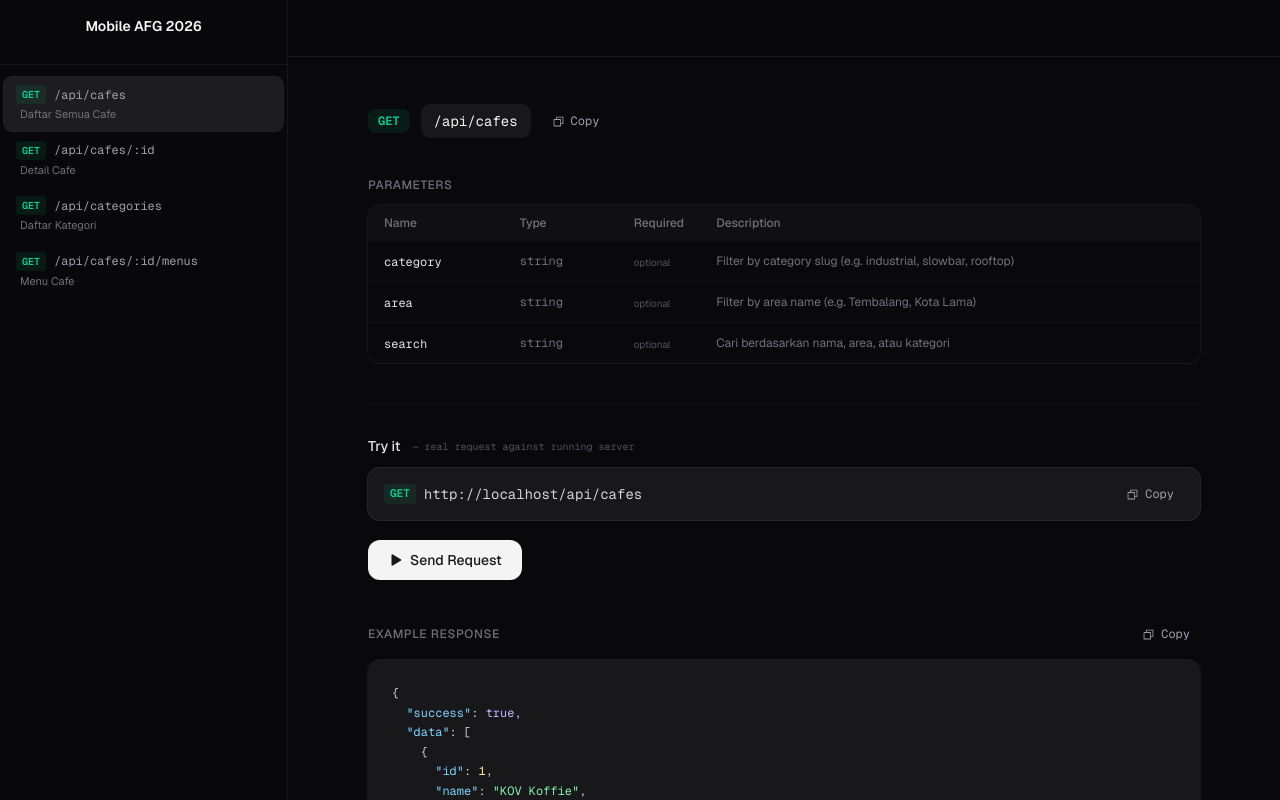
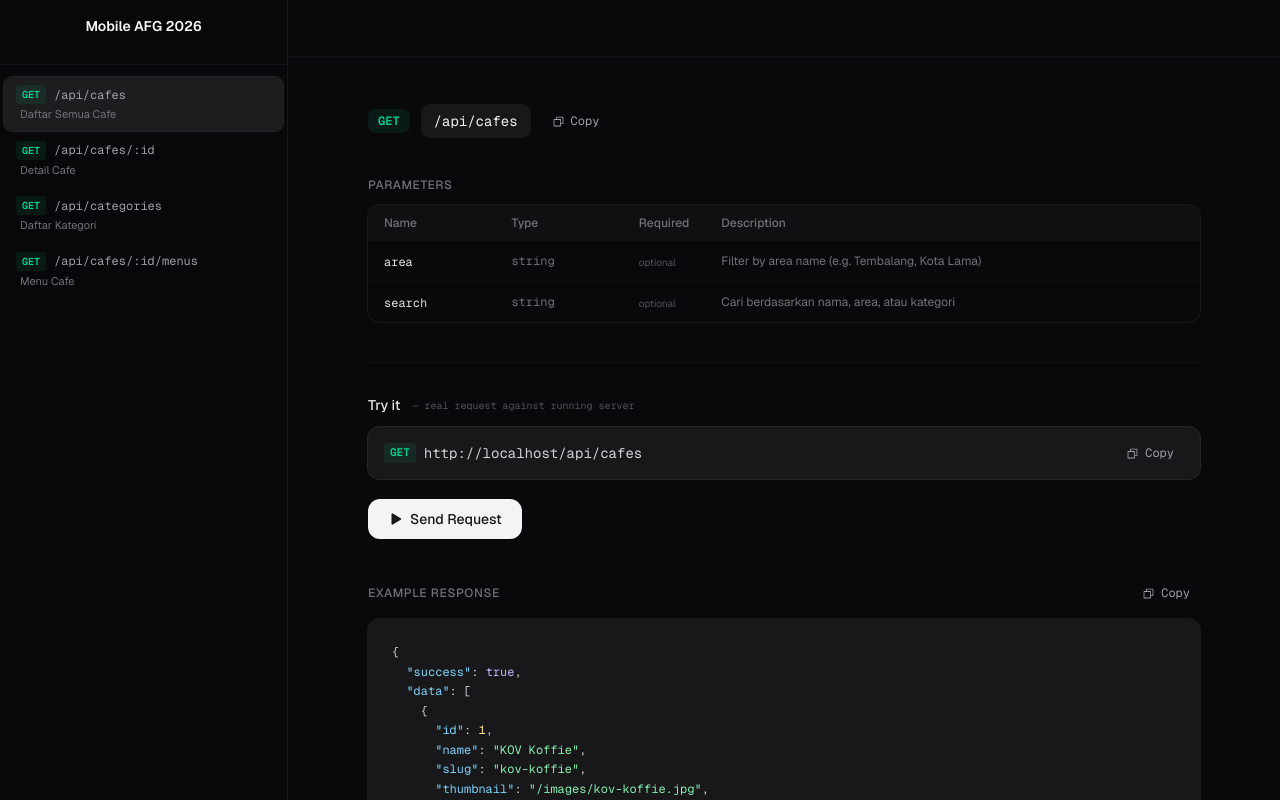
Before and after one commit to ditoow/afg-api, a Next.js app: page / in a window 1280 px wide. Shown: the top 800 px of the page. Built offline with nearby package versions, Linux system fonts and the light colour scheme.

Commit message:
remove: remove category

```diff
--- a/src/app/api-docs.tsx
+++ b/src/app/api-docs.tsx
@@ -38,13 +38,6 @@ const endpoints: Endpoint[] = [
     params: [],
     queryParams: [
       {
-        name: "category",
-        type: "string",
-        required: false,
-        description:
-          "Filter by category slug (e.g. industrial, slowbar, rooftop)",
-      },
-      {
         name: "area",
         type: "string",
         required: false,
@@ -69,8 +62,6 @@ const endpoints: Endpoint[] = [
           reviewCount: 312,
           priceRange: "Rp20-45rb",
           area: "Candisari",
-          categorySlug: "industrial",
-          categoryName: "Industrial",
         },
       ],
     },
--- a/src/app/api/cafes/route.ts
+++ b/src/app/api/cafes/route.ts
@@ -4,26 +4,19 @@ import type { CafeListItem } from "@/data/cafes"
 
 export async function GET(request: NextRequest) {
   const { searchParams } = new URL(request.url)
-  const category = searchParams.get("category")
   const area = searchParams.get("area")
   const search = searchParams.get("search")
 
   let result: CafeListItem[] = cafes.map(
-    ({ id, name, rating, reviewCount, priceRange, area, categorySlug, categoryName }) => ({
+    ({ id, name, rating, reviewCount, priceRange, area }) => ({
       id,
       name,
       rating,
       reviewCount,
       priceRange,
       area,
-      categorySlug,
-      categoryName,
     })
   )
-
-  if (category) {
-    result = result.filter((c) => c.categorySlug === category)
-  }
 
   if (area) {
     result = result.filter(
@@ -36,8 +29,7 @@ export async function GET(request: NextRequest) {
     result = result.filter(
       (c) =>
         c.name.toLowerCase().includes(q) ||
-        c.area.toLowerCase().includes(q) ||
-        c.categoryName.toLowerCase().includes(q)
+        c.area.toLowerCase().includes(q)
     )
   }
 
--- a/src/data/cafes.ts
+++ b/src/data/cafes.ts
@@ -5,8 +5,6 @@ export type CafeListItem = {
   reviewCount: number
   priceRange: string
   area: string
-  categorySlug: string
-  categoryName: string
 }
 
 export type CafeDetail = CafeListItem & {
@@ -38,8 +36,6 @@ export const cafes: CafeWithRelations[] = [
     reviewCount: 312,
     priceRange: "Rp20-45rb",
     area: "Candisari",
-    categorySlug: "industrial",
-    categoryName: "Industrial",
     description:
       "Coffee shop dengan konsep industrial minimalis yang buka 24 jam. Terdiri dari tiga lantai dengan area rooftop yang nyaman. Cocok untuk work-from-cafe, nongkrong santai, atau meeting informal.",
     address: "Jl. Sultan Agung No.135, Kaliwiru, Kec. Candisari",
@@ -64,8 +60,6 @@ export const cafes: CafeWithRelations[] = [
     reviewCount: 189,
     priceRange: "Rp25-60rb",
     area: "Semarang Barat",
-    categorySlug: "slowbar",
-    categoryName: "Slowbar",
     description:
       "Legenda specialty coffee di Semarang. Tempat ini terkenal dengan pengalaman slowbar yang personal dan edukatif. Kadang kamu bisa ngobrol langsung soal roasting dan sejarah kopi Semarang dengan baristanya.",
     address: "Jl. Karangtempel Raya No.12, Semarang Barat",
@@ -88,8 +82,6 @@ export const cafes: CafeWithRelations[] = [
     reviewCount: 98,
     priceRange: "Rp25-50rb",
     area: "Kota Lama",
-    categorySlug: "24-jam",
-    categoryName: "24 Jam",
     description:
       "Tempat nongkrong 24 jam yang hits banget. Tersembunyi di dalam Kotta Hotel Semarang, kawasan Kota Lama. Vibenya cocok buat anak muda gaul dengan desain artsy dan estetik.",
     address: "Kotta Hotel Semarang, Jl. Letjen Suprapto No.29, Kota Lama",
@@ -110,8 +102,6 @@ export const cafes: CafeWithRelations[] = [
     reviewCount: 245,
     priceRange: "Rp25-50rb",
     area: "Simpang Lima",
-    categorySlug: "industrial",
-    categoryName: "Industrial",
     description:
       "Coffee shop dengan identitas industrial yang sangat kuat dan konsisten di setiap sudutnya. Area tribun yang estetik menjadi spot favorit pengunjung untuk berfoto atau sekadar duduk santai tanpa meja formal. Bangunan luas berlantai dua.",
     address: "Jl. Pandanaran No.25, Simpang Lima, Semarang",
@@ -133,8 +123,6 @@ export const cafes: CafeWithRelations[] = [
     reviewCount: 156,
     priceRange: "Rp30-100rb",
     area: "Kota Lama",
-    categorySlug: "cafe-eatery",
-    categoryName: "Cafe & Eatery",
     description:
       "Berada di kawasan bersejarah Kota Lama, kafe ini berhasil menggabungkan nuansa kontemporer dengan elemen industrial yang elegan. Suasananya estetik dan memberikan kesan mewah namun tetap ramah.",
     address: "Kawasan Kota Lama, Jl. Letjen Suprapto No.15, Semarang",
@@ -157,8 +145,6 @@ export const cafes: CafeWithRelations[] = [
     reviewCount: 203,
     priceRange: "Rp20-45rb",
     area: "Pusat Kota",
-    categorySlug: "rooftop",
-    categoryName: "Rooftop",
     description:
       "Primadona di pusat kota dengan tiga lantai yang masing-masing memiliki karakter berbeda. Area rooftop-nya menawarkan pemandangan kota Semarang yang sangat berkesan. Hidup namun tetap santai, jadi titik kumpul favorit berbagai komunitas.",
     address: "Jl. Pemuda No.88, Sekayu, Semarang Tengah",
@@ -179,8 +165,6 @@ export const cafes: CafeWithRelations[] = [
     reviewCount: 132,
     priceRange: "Rp10-35rb",
     area: "Gajah Mungkur",
-    categorySlug: "coffee-shop",
-    categoryName: "Coffee Shop",
     description:
       "Kedai kopi dengan interior hangat bernuansa kayu dan pencahayaan temaram. Bukaan kaca lebar memungkinkan cahaya matahari masuk di pagi hari. Tempat yang pas buat memulai hari dengan secangkir kopi.",
     address: "Jl. Gajah Mungkur No.45, Gajah Mungkur, Semarang",
@@ -196,93 +180,4 @@ export const cafes: CafeWithRelations[] = [
       { id: 39, name: "Croissant", description: "Croissant buttery homemade", price: 18000, category: "Makanan", isRecommended: false },
     ],
   },
-  {
-    id: 8,
-    name: "Anantari Coffee",
-    rating: 4.7,
-    reviewCount: 178,
-    priceRange: "Rp20-50rb",
-    area: "Tembalang",
-    categorySlug: "alam-outdoor",
-    categoryName: "Alam & Outdoor",
-    description:
-      "Hidden gem di kawasan Tembalang dengan pemandangan city lights Semarang dari ketinggian. Ruangan semi-indoor berbalut dekorasi kayu dan outdoor minimalis. Tempat escape dari hiruk-pikuk kota yang menenangkan.",
-    address: "Jl. Jangli, Tembalang, Semarang",
-    hours: "14:00 - 23:00",
-    phone: "0890-1234-5678",
-    instagram: "@anantaricoffee",
-    menus: [
-      { id: 40, name: "Kopi Susu Anantarian", description: "Kopi susu signature dengan homemade syrup", price: 30000, category: "Kopi", isRecommended: true },
-      { id: 41, name: "Iga Bakar Madu", description: "Iga sapi bakar madu, porsi besar (best seller)", price: 45000, category: "Makanan", isRecommended: true },
-      { id: 42, name: "Nasi Ayam Kedewatan", description: "Nasi ayam khas Bali", price: 35000, category: "Makanan", isRecommended: false },
-      { id: 43, name: "Mango Mocktail", description: "Mocktail mangga segar", price: 28000, category: "Non-Kopi", isRecommended: false },
-    ],
-  },
-  {
-    id: 9,
-    name: "Dermaga Kopi",
-    rating: 4.3,
-    reviewCount: 87,
-    priceRange: "Rp15-40rb",
-    area: "Gunung Pati",
-    categorySlug: "alam-outdoor",
-    categoryName: "Alam & Outdoor",
-    description:
-      "Kafe sederhana di tepi Waduk Jatibarang yang menyajikan sensasi ngopi dengan suasana air tenang dan nuansa alam. Bangunan kafe terletak tepat di dermaga kayu. Hidden gem yang cocok buat melepas penat dari hiruk-pikuk kota.",
-    address: "Kawasan Waduk Jatibarang, Kel. Kandri, Kec. Gunung Pati",
-    hours: "08:00 - 18:00",
-    phone: "0878-9012-3456",
-    instagram: "@dermagakopi",
-    menus: [
-      { id: 44, name: "Kopi Tubruk", description: "Kopi tubruk klasik khas Indonesia", price: 15000, category: "Kopi", isRecommended: true },
-      { id: 45, name: "Kopi Susu", description: "Kopi susu sederhana", price: 20000, category: "Kopi", isRecommended: false },
-      { id: 46, name: "Teh Manis", description: "Teh manis hangat/dingin", price: 10000, category: "Non-Kopi", isRecommended: false },
-      { id: 47, name: "Pisang Goreng", description: "Pisang goreng crispy", price: 15000, category: "Makanan", isRecommended: true },
-      { id: 48, name: "Mie Rebus", description: "Mie rebus sederhana", price: 18000, category: "Makanan", isRecommended: false },
-    ],
-  },
-  {
-    id: 10,
-    name: "Makabana Coffee House",
-    rating: 4.4,
-    reviewCount: 114,
-    priceRange: "Rp15-45rb",
-    area: "Tegalsari",
-    categorySlug: "coffee-shop",
-    categoryName: "Coffee Shop",
-    description:
-      "Tempat dengan vibe minimalis yang bikin betah. WiFi stabil, colokan banyak, dan pencahayaan oke buat ngetik berjam-jam. Pilihan tepat buat WFC atau ngerjain tugas sambil menikmati kopi.",
-    address: "Jl. Diponegoro No.22, Tegalsari, Semarang",
-    hours: "08:00 - 22:00",
-    phone: "0855-6789-0123",
-    instagram: "@makabanacoffee",
-    menus: [
-      { id: 49, name: "Kopi Susu Makabana", description: "Kopi susu khas Makabana", price: 25000, category: "Kopi", isRecommended: true },
-      { id: 50, name: "Americano", description: "Americano classic", price: 20000, category: "Kopi", isRecommended: false },
-      { id: 51, name: "Cafe Latte", description: "Latte creamy", price: 28000, category: "Kopi", isRecommended: false },
-      { id: 52, name: "Nasi Goreng", description: "Nasi goreng spesial", price: 35000, category: "Makanan", isRecommended: false },
-    ],
-  },
-  {
-    id: 11,
-    name: "Antara Kata Coffee",
-    rating: 4.5,
-    reviewCount: 167,
-    priceRange: "Rp13-50rb",
-    area: "Pedalangan",
-    categorySlug: "cafe-eatery",
-    categoryName: "Cafe & Eatery",
-    description:
-      "Cafe dengan gaya semi-rustic yang hits. Area outdoor-nya asik buat nulis ide atau sekadar santai. Menyajikan specialty coffee, aneka dessert, dan makanan sepanjang hari.",
-    address: "Jl. Duiran Raya No.65-67, Pedalangan, Semarang",
-    hours: "09:00 - 22:00",
-    phone: "0819-2345-6789",
-    instagram: "@antarakatacoffee",
-    menus: [
-      { id: 53, name: "Kopi Susu Klasik", description: "Kopi susu racikan klasik", price: 22000, category: "Kopi", isRecommended: true },
-      { id: 54, name: "Pandan Latte", description: "Latte dengan aroma pandan", price: 30000, category: "Kopi", isRecommended: false },
-      { id: 55, name: "Choco Hazelnut", description: "Coklat hazelnut hangat/dingin", price: 28000, category: "Non-Kopi", isRecommended: false },
-      { id: 56, name: "Pancake Fruit", description: "Pancake dengan topping buah segar", price: 32000, category: "Makanan", isRecommended: true },
-    ],
-  },
 ]
```
